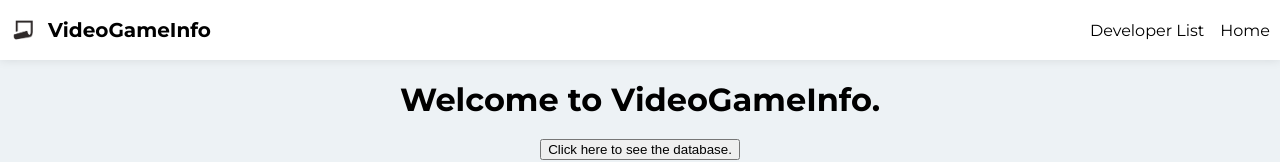
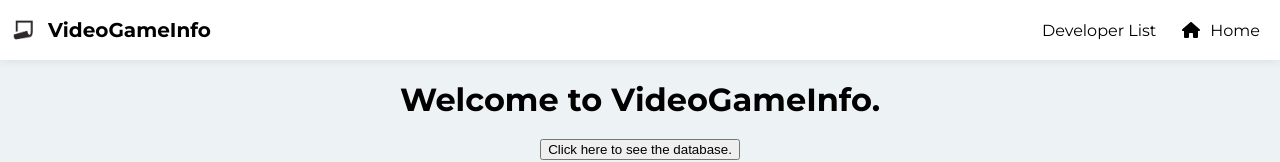
Before and after one commit to masonharniess/VideoGameInfoFrontend, an Angular app: page /home in a window 1280 px wide. Shown: the top 162 px of the page. Built offline with nearby package versions, Linux system fonts and the light colour scheme.

Commit message:
add fontAwesome support & add icon to home button

```diff
--- a/package.json
+++ b/package.json
@@ -18,6 +18,11 @@
     "@angular/platform-browser": "^16.1.0",
     "@angular/platform-browser-dynamic": "^16.1.0",
     "@angular/router": "^16.1.0",
+    "@fortawesome/angular-fontawesome": "^0.13.0",
+    "@fortawesome/fontawesome-svg-core": "^6.4.0",
+    "@fortawesome/free-brands-svg-icons": "^6.4.0",
+    "@fortawesome/free-regular-svg-icons": "^6.4.0",
+    "@fortawesome/free-solid-svg-icons": "^6.4.0",
     "rxjs": "~7.8.0",
     "tslib": "^2.3.0",
     "zone.js": "~0.13.0"
--- a/src/app/app.component.css
+++ b/src/app/app.component.css
@@ -48,6 +48,10 @@
     cursor: pointer;
 }
 
+.navigation_menu_item a {
+    padding: 10px;
+}
+
 .navigation_menu_item:hover {
     color: #666;
     background-color: #f2f2f2;
--- a/src/app/app.component.html
+++ b/src/app/app.component.html
@@ -9,7 +9,9 @@
         <a routerLink="/developers">Developer List</a>
       </div>
       <div class="navigation_menu_item home_item">
+        <fa-icon [icon]="faHouse"></fa-icon>
         <a routerLink="/home">Home</a>
+
       </div>
     </div>
   </nav>
--- a/src/app/app.component.ts
+++ b/src/app/app.component.ts
@@ -1,4 +1,5 @@
 import { Component } from '@angular/core';
+import {faHouse} from '@fortawesome/free-solid-svg-icons'
 
 @Component({
   selector: 'app-root',
@@ -6,6 +7,6 @@
   styleUrls: ['./app.component.css']
 })
 export class AppComponent {
-  title = 'VideoGameInfoFrontend';
-  public fileName = 'app.component.html';
+  title = 'VideoGameInfoFrontend'
+  faHouse = faHouse
 }
--- a/src/app/app.module.ts
+++ b/src/app/app.module.ts
@@ -5,7 +5,8 @@
 import { RouterModule } from '@angular/router';
 import { HomeComponent } from './home/home.component';
 
-import { FontAwesomeModule } from '@fortawesome/angular-fontawesome'
+import { FontAwesomeModule } from '@fortawesome/angular-fontawesome';
+
 
 @NgModule({
   declarations: [
@@ -19,7 +20,7 @@
       {path: '', redirectTo: 'home', pathMatch: 'full'},
       {path: '**', redirectTo: 'home', pathMatch: 'full'},
     ]),
-    FontAwesomeModule
+    FontAwesomeModule,
   ],
   providers: [],
   bootstrap: [AppComponent]
--- a/src/styles.css
+++ b/src/styles.css
@@ -1,5 +1,5 @@
 @import url('https://fonts.googleapis.com/css2?family=Montserrat:wght@400;700&display=swap'); /* Google Fonts dependency */
-@import '~font-awesome/css/font-awesome.min.css';
+/* @import '~font-awesome/css/font-awesome.min.css'; */
 
 body {
     margin: 0;
```
Also changed, not shown: 1 other file (tests, documents, lock files or other folders).
